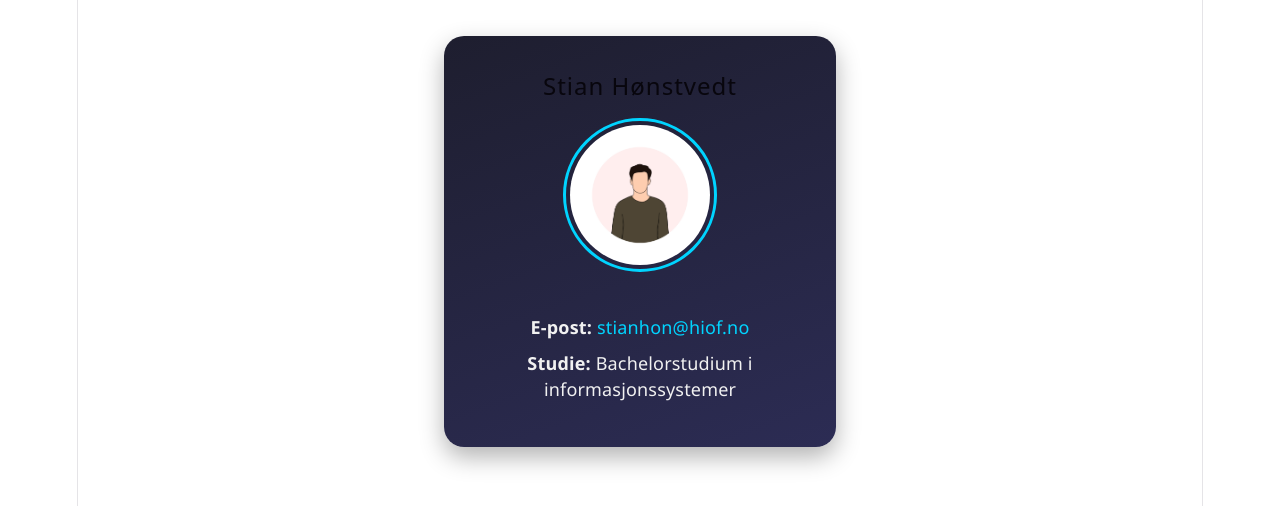
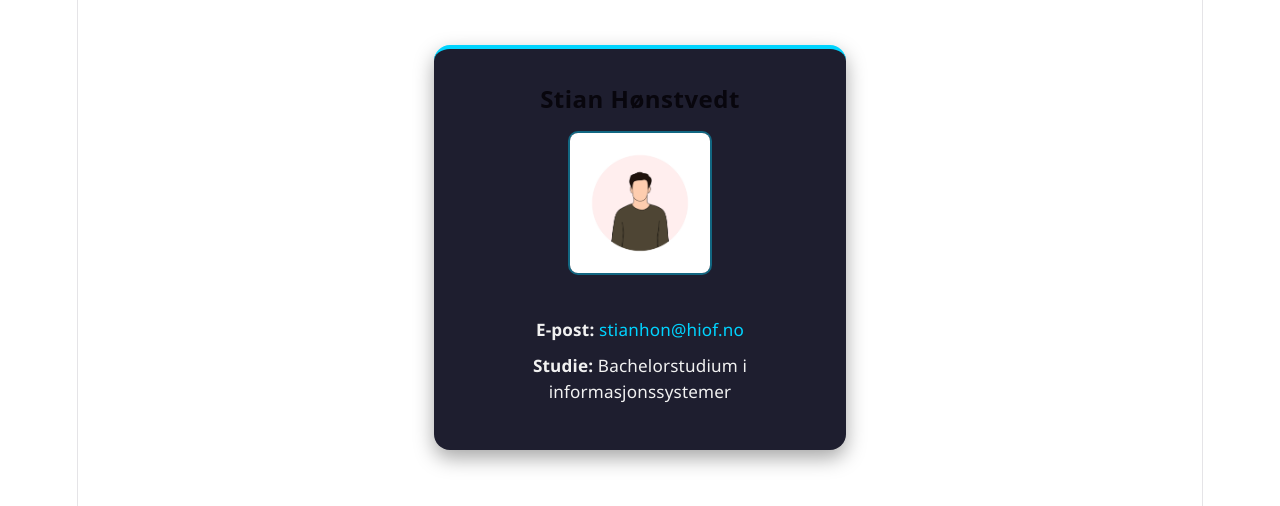
Before and after one commit to sakaria27/UIN26-42-ARBEIDSKRAV-4, a React (Vite) app in the folder Arbeidskrav 4/: page / in a window 1280 px wide. Shown: the top 506 px of the page. Built offline with nearby package versions, Linux system fonts and the light colour scheme.

Commit message:
Oppdatert css
Endret css koden slik jeg ønsker det

```diff
--- a/Arbeidskrav 4/src/ProfilStian.css
+++ b/Arbeidskrav 4/src/ProfilStian.css
@@ -1,48 +1,67 @@
 .ProfilStian {
-  max-width: 320px;
-  margin: 2rem auto;
+  max-width: 340px;
+  margin: 2.5rem auto;
   padding: 2rem;
 
-  background: linear-gradient(160deg, #1e1e2f, #2c2c54);
+  background: #1e1e2f;
   color: #f1f1f1;
 
-  border-radius: 20px;
-  box-shadow: 0 10px 25px rgba(0, 0, 0, 0.3);
+  border-radius: 16px;
+
+  /* subtil dobbel skygge for dybde */
+  box-shadow:
+    0 8px 20px rgba(0, 0, 0, 0.35),
+    0 0 0 1px rgba(255, 255, 255, 0.05);
+
+  /* liten accent-linje på toppen */
+  border-top: 4px solid #00d4ff;
 
   text-align: center;
 
   font-family: "Segoe UI", Tahoma, Geneva, Verdana, sans-serif;
+
+  transition: transform 0.2s ease, box-shadow 0.2s ease;
+}
+
+.ProfilStian:hover {
+  transform: translateY(-4px);
+  box-shadow:
+    0 12px 28px rgba(0, 0, 0, 0.45),
+    0 0 0 1px rgba(255, 255, 255, 0.08);
 }
 
 /* Navn */
 .ProfilStian h2 {
   margin-bottom: 1rem;
-  letter-spacing: 1px;
+  letter-spacing: 0.5px;
+  font-weight: 600;
 }
 
 /* Bilde */
 .ProfilStian img {
   width: 140px;
   height: 140px;
-  border-radius: 50%;
 
-  border: 3px solid #00d4ff;
-  padding: 4px;
-
+  border-radius: 10px;
   object-fit: cover;
 
   margin-bottom: 1rem;
+
+  /* diskret ramme */
+  border: 2px solid rgba(0, 212, 255, 0.4);
 }
 
 /* Tekst */
 .ProfilStian p {
   margin: 0.5rem 0;
+  font-size: 0.95rem;
 }
 
 /* Link */
 .ProfilStian a {
   color: #00d4ff;
   text-decoration: none;
+  font-weight: 500;
 }
 
 .ProfilStian a:hover {
```
